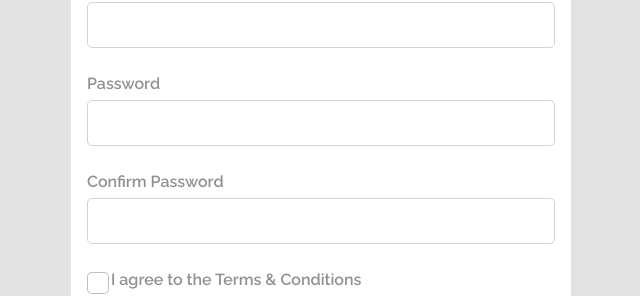
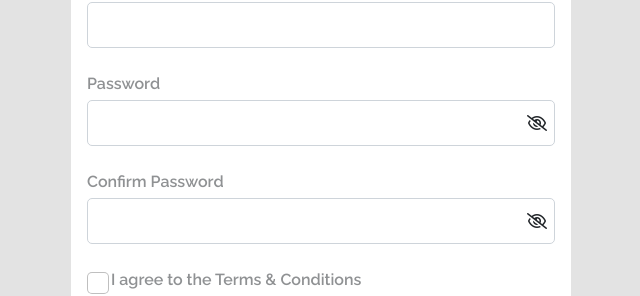
Before and after one commit to Cyber9jaDev/Car-Booking-System, a React (Vite) app in the folder client/: page /signup in a window 1280 px wide. Shown: the part 301-597 px from the top of the page, without its empty margins (319-959 px from the left). Built offline with nearby package versions, Linux system fonts and the light colour scheme.

Commit message:
updated password visibility

```diff
--- a/client/src/components/users/TopNav.tsx
+++ b/client/src/components/users/TopNav.tsx
@@ -1,8 +1,13 @@
 import { NavLink } from "react-router-dom";
 import '../../sass/topnav.css';
+import { useContext } from "react";
+import { UserContext } from "../../contexts/UserContext";
 
 
 const TopNav = () => {
+
+  const { currentUser }  = useContext(UserContext);
+
   return (
     <section id="top-nav">
       <div className='top-bar container-fluid'>
@@ -15,20 +20,22 @@ const TopNav = () => {
             <NavLink className="navbar-brand" to="/"> <i className="fas fa-taxi"></i> Taxi Cab</NavLink>
           </div>
           <div className="col-md-4 top-forms">
-            <div className="wrapper">
+            { !currentUser && <div className="wrapper">
               <span className="">
                 <NavLink className='nav-link' to="/login">
                   <i className="fas fa-lock me-2"></i>Sign in
                 </NavLink>
               </span>
-            </div>
-            <div className="wrapper">
+              </div>
+            }
+            { !currentUser && <div className="wrapper">
               <span className="">
                 <NavLink className='nav-link' to="/signup" >
                   <i className="fas fa-user me-2"></i>Sign up
                 </NavLink>
               </span>
-            </div>
+              </div>
+            }
           </div>
         </div>
       </div>
--- a/client/src/contexts/UserContext.tsx
+++ b/client/src/contexts/UserContext.tsx
@@ -14,12 +14,12 @@ export type AuthUserContextType = {
   setCurrentUser: Dispatch<SetStateAction<AuthUser | null>>
 }
 
-// export const UserContext = createContext({} as AuthUserContextType);
+const user: string | null = localStorage.getItem('currentUser');
+const parsedCurrentUser : AuthUser | null = user? JSON.parse(user) : null;
 export const UserContext = createContext<AuthUserContextType>({} as AuthUserContextType);
 
 export const UserContextProvider = ({ children } : ChildrenType) : ReactElement => {
-  const [currentUser, setCurrentUser] = useState<AuthUser | null>(null);
-
+  const [currentUser, setCurrentUser] = useState<AuthUser | null>(parsedCurrentUser);
   return (
     <UserContext.Provider value={{ currentUser, setCurrentUser }}>
       { children }
--- a/client/src/pages/users/Signup.tsx
+++ b/client/src/pages/users/Signup.tsx
@@ -19,6 +19,11 @@ export type StateType = {
 }
 
 const Signup = () => {
+  const [toggleVisibility, setToggleVisibility] = useState({
+    passwordVisibility: false,
+    confirmPasswordVisibility: false,
+  });
+
   const [formData, setFormData] = useState<StateType>({
     username: "",
     email: '',
@@ -28,6 +33,8 @@ const Signup = () => {
     isLoading: true,
     hasError: false
   });
+
+  const { setCurrentUser }  = useContext(UserContext);
 
   const navigate = useNavigate();
 
@@ -46,21 +53,16 @@ const Signup = () => {
 
     try {
       const data = await UserService.Register(payload);
-
       if(data){
         const _data = data as AuthUser;
-
         const user : AuthUser = {
           email: _data.email,
           username: _data.username,
         }
-
         localStorage.setItem('currentUser', JSON.stringify(user));
-
+        setCurrentUser(user);
         Toast('success', 'Registration successful');
-
         return navigate('/');
-
       }
 
     } catch (error) {
@@ -89,22 +91,20 @@ const Signup = () => {
             </div>
             <div className="form-group my-4">
               <label className='d-block my-1' htmlFor="password">Password</label>
-              <input onChange={(e) => setFormData({ ...formData, password: e.target.value})} className='d-block form-control' id='password' type="password" required />
+              <input onChange={(e) => setFormData({ ...formData, password: e.target.value})} className='d-block form-control' id='password' type={toggleVisibility.passwordVisibility ? 'text' : 'password'} required />
+              <i onClick={() => setToggleVisibility({ ...toggleVisibility, passwordVisibility: !toggleVisibility.passwordVisibility})} className="fa-regular fa-eye-slash"></i>
             </div>
             <div className="form-group my-4">
               <label className='d-block my-1' htmlFor="confirm-password">Confirm Password</label>
-              <input onChange={(e) => setFormData({ ...formData, confirmPassword: e.target.value})} className='d-block form-control' id='confirm-password' type="password" required />
+              <input onChange={(e) => setFormData({ ...formData, confirmPassword: e.target.value})} className='d-block form-control' id='confirm-password' type={toggleVisibility.confirmPasswordVisibility ? 'text': 'password'} required />
+              <i onClick={() => setToggleVisibility({...toggleVisibility, confirmPasswordVisibility: !toggleVisibility.confirmPasswordVisibility})} className="fa-regular fa-eye-slash"></i>
             </div>
-
             <div className="form-check my-4">
               <input onChange={() => setFormData({ ...formData, terms: !formData.terms })} type="checkbox" className="form-check-input" id="form-check-label"/>
               <label className="form-check-label" htmlFor="form-check-label">I agree to the Terms & Conditions</label>
             </div>
-
             <button disabled={formData.terms === true} type="submit" className="btn w-100">Submit</button>
-
             <p className="my-4">Already have an account? <Link to='/signin'>Sign in</Link></p>
-
           </div>
         </form>
       </div>
--- a/client/src/sass/signin.scss
+++ b/client/src/sass/signin.scss
@@ -29,6 +29,10 @@
     padding: 1em;
   }
 
+  .form-group{
+    position : relative;
+  }
+
   label{
     font-weight: 600;
     font-size: 1em;
@@ -45,6 +49,13 @@
   input.form-control:focus, input.form-check-input:focus{
     outline: none !important;
     box-shadow: none;
+  }
+
+  .fa-eye-slash{
+    position: absolute;
+    top: 58%;
+    left: 94%;
+    cursor: pointer;
   }
 
   button[type='submit']{
```
